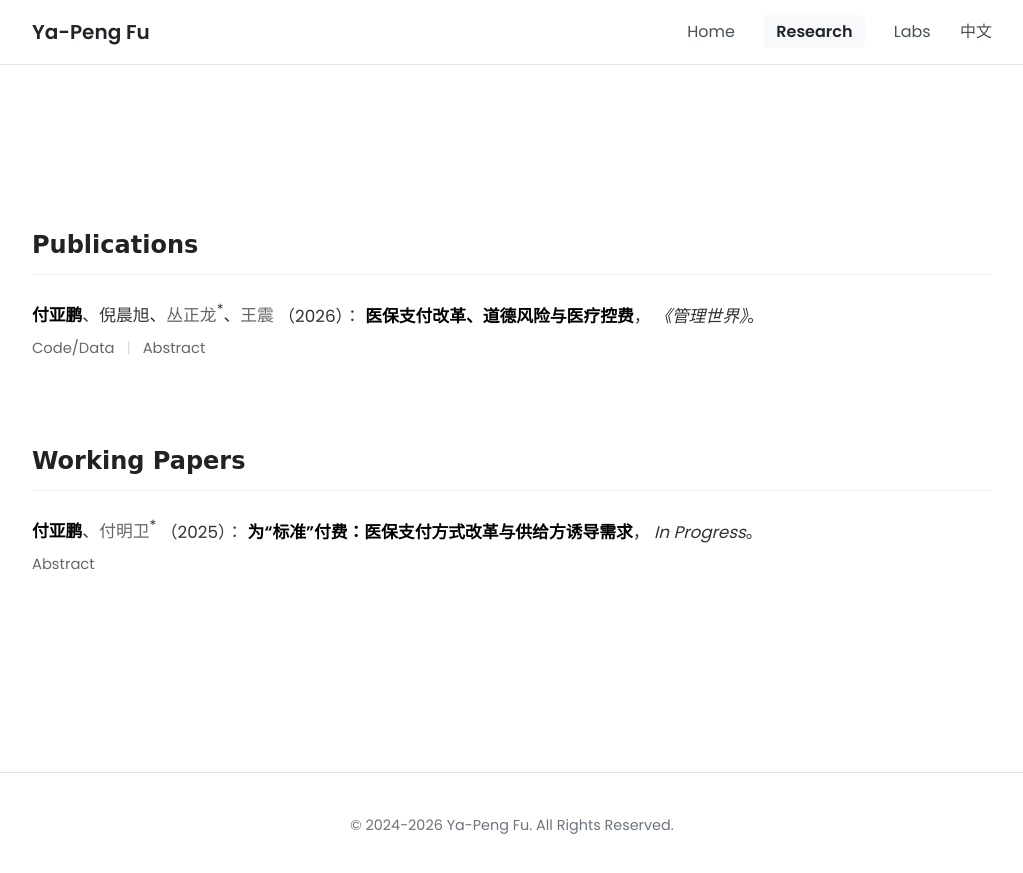
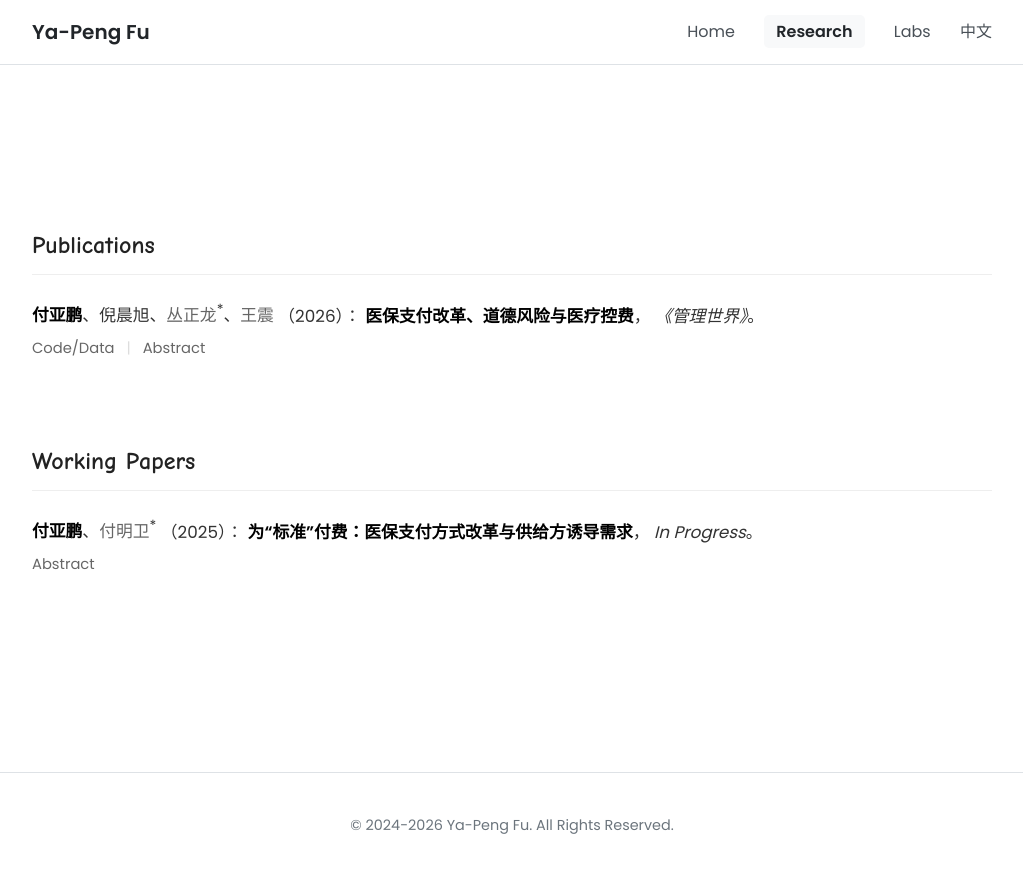
Before and after one commit to fyapeng/fyapeng.github.io, a Jekyll site: the page built from en/research.html, in a window 1280 px wide. Shown: the top 873 px of the page, without its empty margins (128-1151 px from the left). Built offline with Jekyll 4.4.1, drawn with Linux system fonts in a browser that asks for light colours.

Commit message:
Update head.html

```diff
--- a/_includes/head.html
+++ b/_includes/head.html
@@ -4,17 +4,16 @@
   <meta name="viewport" content="width=device-width, initial-scale=1">
   {%- seo -%}
 
-  <!-- Favicon -->
   <link rel="apple-touch-icon" sizes="180x180" href="{{ 'assets/ico/apple-touch-icon.png' | absolute_url }}">
   <link rel="icon" type="image/png" sizes="32x32" href="{{ 'assets/ico/favicon-32x32.png' | absolute_url }}">
   <link rel="icon" type="image/png" sizes="16x16" href="{{ 'assets/ico/favicon-16x16.png' | absolute_url }}">
   <link rel="manifest" href="{{ 'assets/ico/site.webmanifest' | absolute_url }}">
   <link rel="shortcut icon" href="{{ 'assets/ico/favicon.ico' | absolute_url }}">
-  <!-- End Favicon -->
-
   <link rel="stylesheet" href="{{ "/assets/css/style.css" | absolute_url }}">
   <link rel="stylesheet" href="https://cdnjs.cloudflare.com/ajax/libs/font-awesome/5.15.4/css/all.min.css" integrity="sha512-1ycn6IcaQQ40/MKBW2W4Rhis/DbILU74C1vSrLJxCq57o941Ym01SwNsOMqvEBFlcgUa6xLiPY/NS5R+E6ztJQ==" crossorigin="anonymous" referrerpolicy="no-referrer" />
+
   <link rel="preconnect" href="https://fonts.googleapis.com">
   <link rel="preconnect" href="https://fonts.gstatic.com" crossorigin>
-  <link href="https://fonts.googleapis.com/css2?family=Noto+Sans+SC:wght@300;400;500;700&family=Poppins:wght@300;400;600&display=swap" rel="stylesheet">
+
+  <link href="https://fonts.googleapis.com/css2?family=Comic+Neue:wght@700&family=Noto+Sans+SC:wght@300;400;500;700&family=Poppins:wght@300;400;600&display=swap" rel="stylesheet">
 </head>
```
